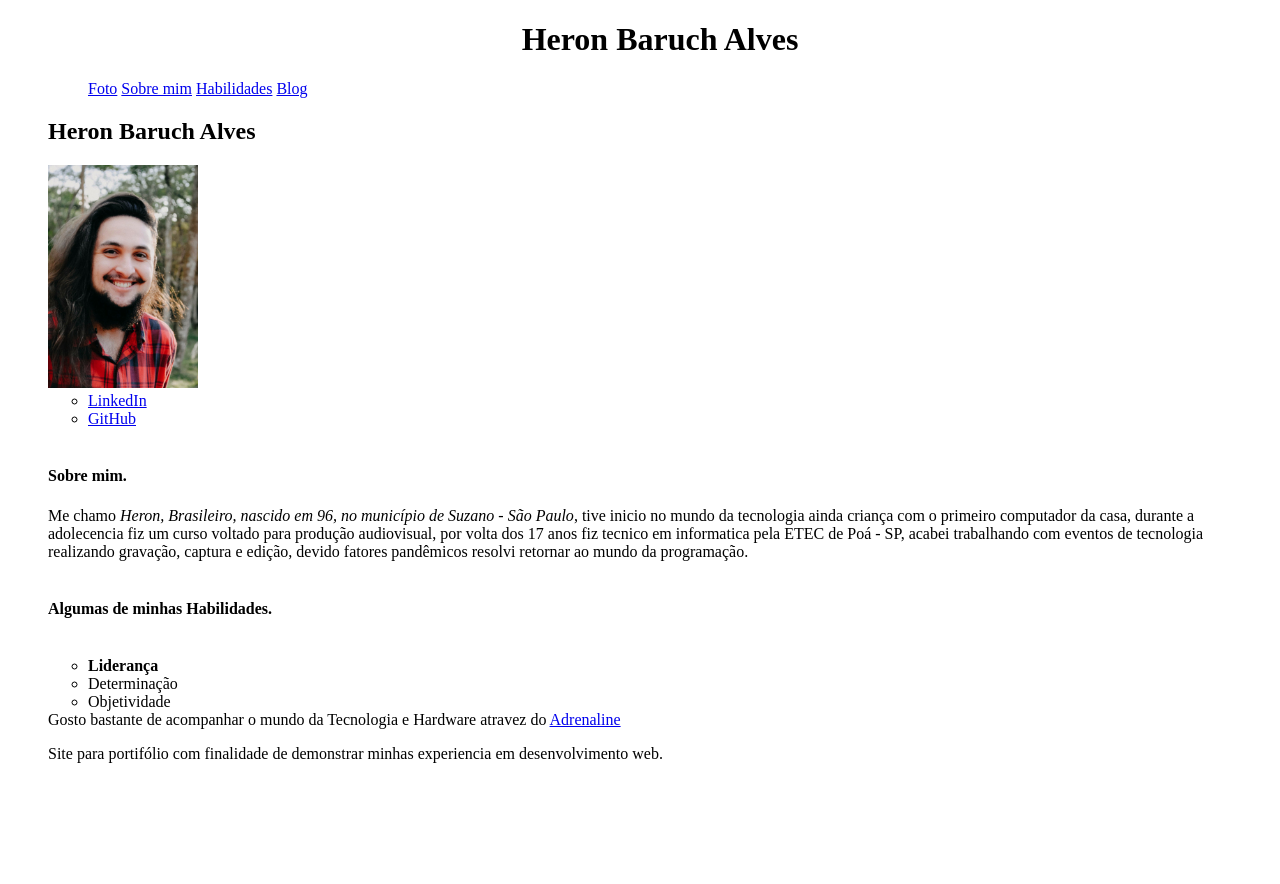
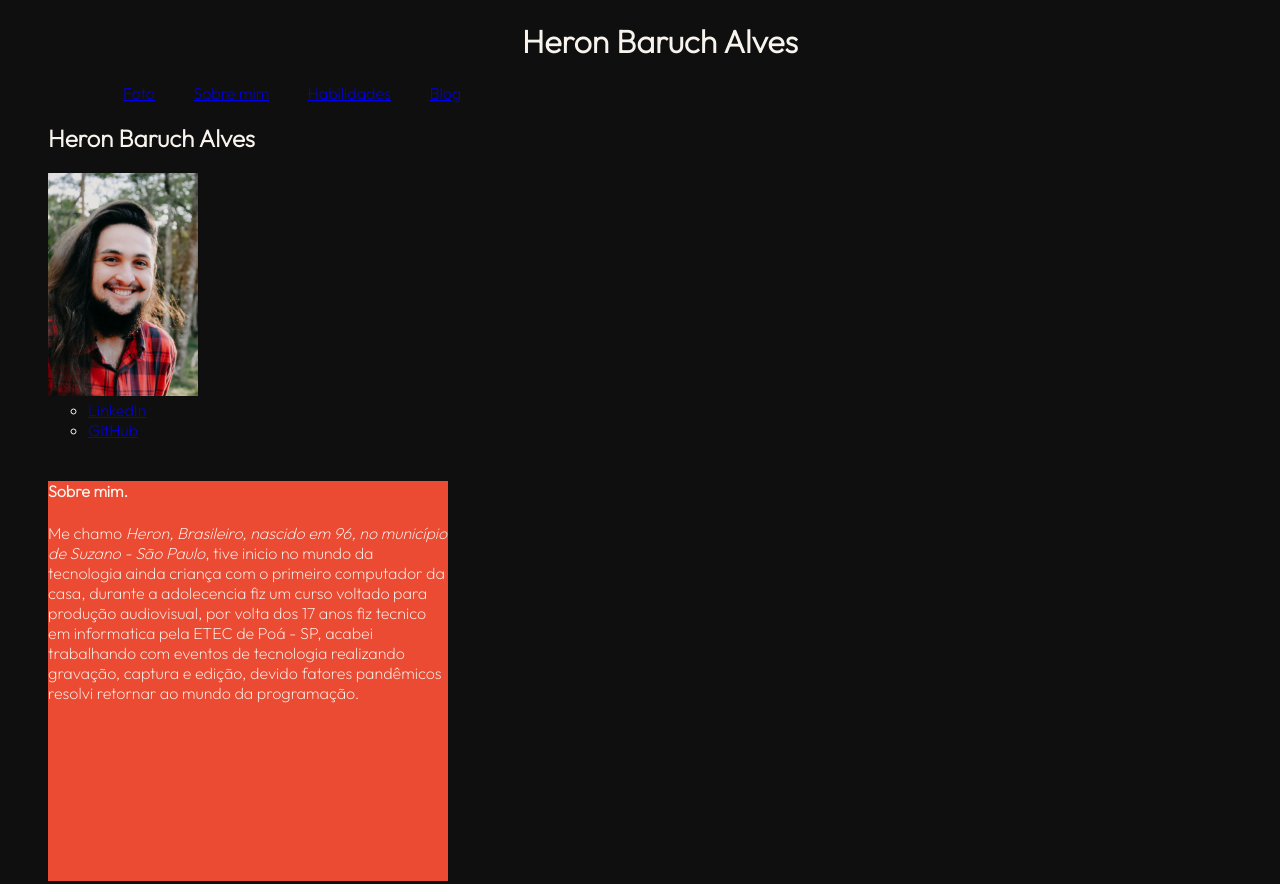
Before and after one commit to heronbaruch/heronbaruch-0, a plain HTML site: page index.html in a window 1280 px wide. Shown: the top 884 px of the page. Before the commit the page ends 800 px from the top, so only its background shows below. Drawn offline with Linux system fonts and the light colour scheme.

Commit message:
CSS update

```diff
--- a/style.css
+++ b/style.css
@@ -1,7 +1,13 @@
+body {
+    font-family: 'Outfit', sans-serif;
+    background-color: #0F0F0F;
+    color:#f8f4ed;
+}
 
-.header h1{
-    background-image: url(./images/madeira-fundo);
-    height: 250px;
+.cabeca h1{
+    /* background-image: url(./images/madeira-fundo);
+    height: 250px; */
+    color: #f8f4ed;
 }
 
 .titulo {
@@ -11,13 +17,33 @@
 
 .nav-menu li {
     display: inline-block;
+    align-items: center;
+    margin-left: 35px;
 }
 
 .foto-perfil{
     border-color: darkslategray;
     border-radius: 150px;
+    /* float: left;   */
 }
 
 .foto-perfil img{
     border: 5px dotted #FF1493; padding:1em;
 }
+.about-me {
+    float: right;
+}
+
+.rodape{
+  height: 100%;
+  align-items: center;
+  text-align: center;
+  /* background-color: #d4d6c8; */
+  width: 100%;
+}
+
+.texto-sobre{
+  background-color: #EB4B33;
+  width: 400px;
+  height: 400px;
+}
```
